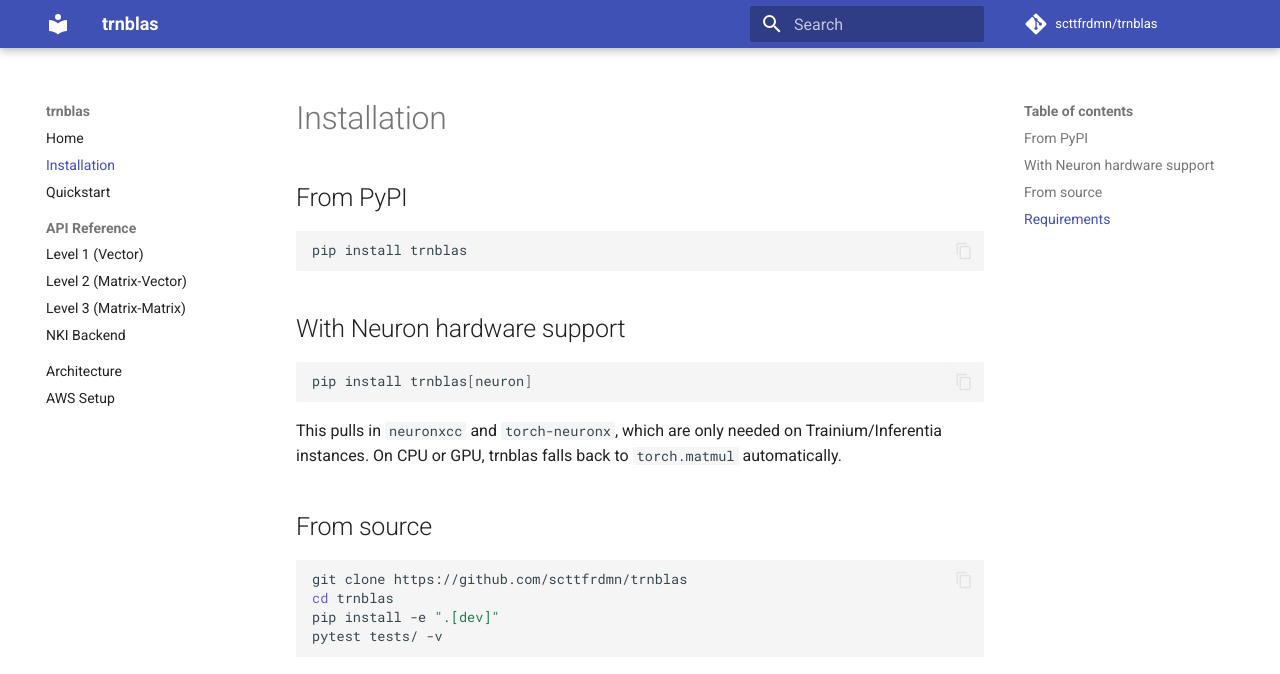
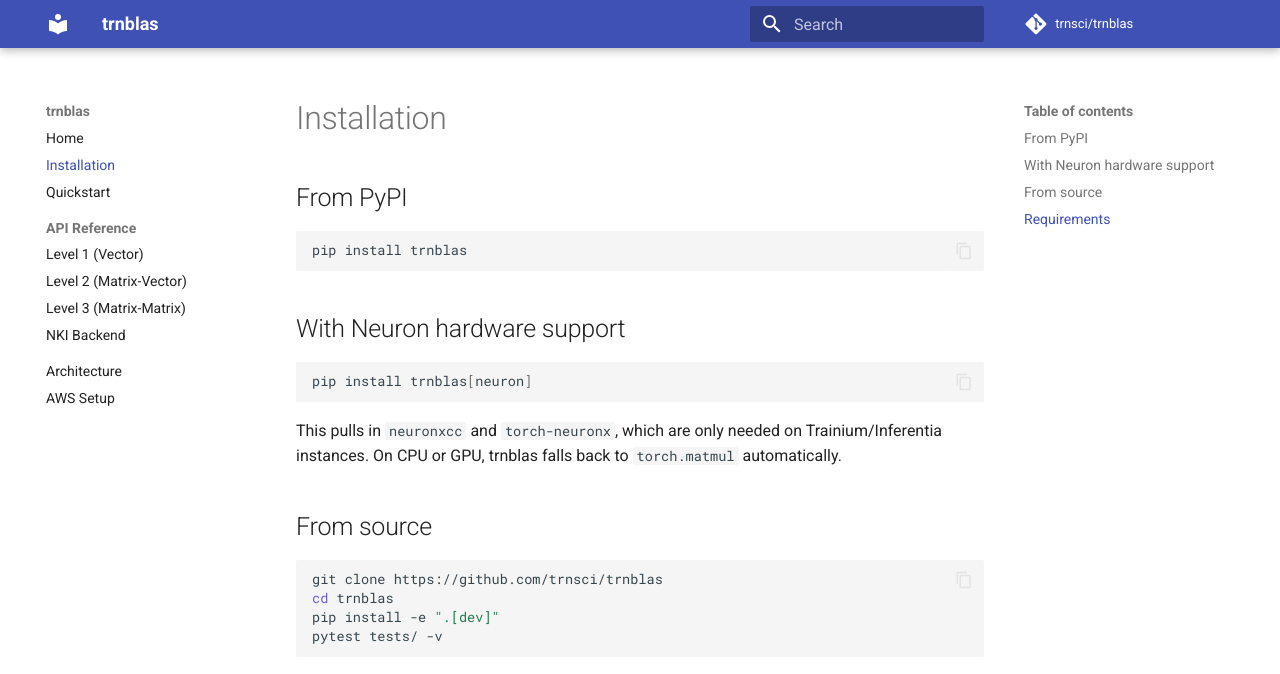
Before and after one commit to trnsci/trnblas, an MkDocs documentation site: the page built from docs/installation.md, in a window 1280 px wide and 943 px high. Shown: the top 674 px of the window. Built offline with MkDocs 1.6.1 and Material for MkDocs 9.7.7, drawn with Linux system fonts in a browser that asks for light colours; comment, search, counter and statistics services are not loaded.

Commit message:
repo: update URLs after transfer to trnsci org (#16)
Repository moved from scttfrdmn/trnblas to trnsci/trnblas. Update
project URLs, README badges, changelog compare links, mkdocs repo
URL, docs install command, and terraform clone URL. Sibling
references to trnfft/trnrand left as scttfrdmn/* until they are
transferred.

````diff
--- a/docs/installation.md
+++ b/docs/installation.md
@@ -19,7 +19,7 @@ Trainium/Inferentia instances. On CPU or GPU, trnblas falls back to
 ## From source
 
 ```bash
-git clone https://github.com/scttfrdmn/trnblas
+git clone https://github.com/trnsci/trnblas
 cd trnblas
 pip install -e ".[dev]"
 pytest tests/ -v
--- a/mkdocs.yml
+++ b/mkdocs.yml
@@ -1,8 +1,8 @@
 site_name: trnblas
 site_description: BLAS operations for AWS Trainium via NKI
-site_url: https://scttfrdmn.github.io/trnblas/
-repo_url: https://github.com/scttfrdmn/trnblas
-repo_name: scttfrdmn/trnblas
+site_url: https://trnsci.github.io/trnblas/
+repo_url: https://github.com/trnsci/trnblas
+repo_name: trnsci/trnblas
 
 theme:
   name: material
````
Also changed, not shown: CHANGELOG.md (+12 -4 lines), README.md (+3 -3 lines), pyproject.toml (+8 -6 lines), 1 other file.
